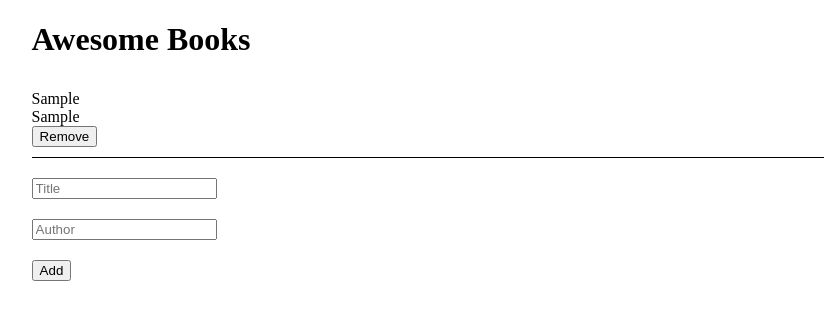
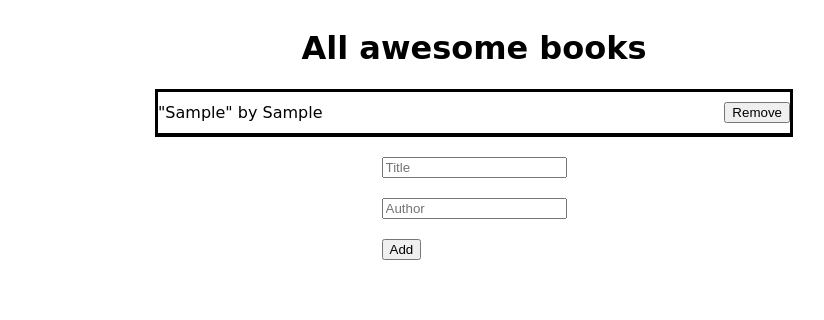
Before and after one commit to Stephen-Adom/awesome_books, a website: page index.html in a window 1280 px wide. Both pictures are taken after typing "Sample", "Sample" into the empty fields and a click on the button "Add". Shown: the whole page, without its empty margins (166-990 px from the left). Drawn offline with Linux system fonts and the light colour scheme.

Commit message:
style book list

```diff
--- a/index.css
+++ b/index.css
@@ -1,11 +1,27 @@
 .main {
-  max-width: 70%;
+  max-width: 50%;
   margin: auto;
+  display: flex;
+  flex-direction: column;
+  align-items: center;
+  justify-content: center;
+}
+
+body {
+font-family: cursive;
+
+}
+h1 {
+  text-align: center;
 }
 
 .book-info {
   padding: 10px 0;
   border-bottom: 1px solid #000;
+  display: flex;
+  align-items: center;
+  justify-content: space-between;
+  width: 100%;
 }
 
 .book-info p {
@@ -19,3 +35,8 @@ form {
 .form-group {
   margin-bottom: 20px;
 }
+
+.book-list-container {
+  width: 100%;
+  border: 3px solid black;
+}
--- a/index.html
+++ b/index.html
@@ -8,8 +8,8 @@
     <link rel="stylesheet" href="./index.css" />
   </head>
   <body>
-    <main class="main">
-      <h1>Awesome Books</h1>
+    <main class="main" >
+      <h1>All awesome books</h1>
 
       <section class="book-list-container"></section>
 
--- a/script.js
+++ b/script.js
@@ -44,8 +44,7 @@ class Book {
     if (Book.booklists.length) {
       Book.booklists.forEach((book) => {
         booklistHtml = `${booklistHtml}<div class="book-info">
-        <p>${book.title}</p>
-        <p>${book.author}</p>
+        <p>"${book.title}" by ${book.author}</p>
         <button type="button"  id="${book.id}"title="remove book">Remove</button>
       </div>`;
       });
```
